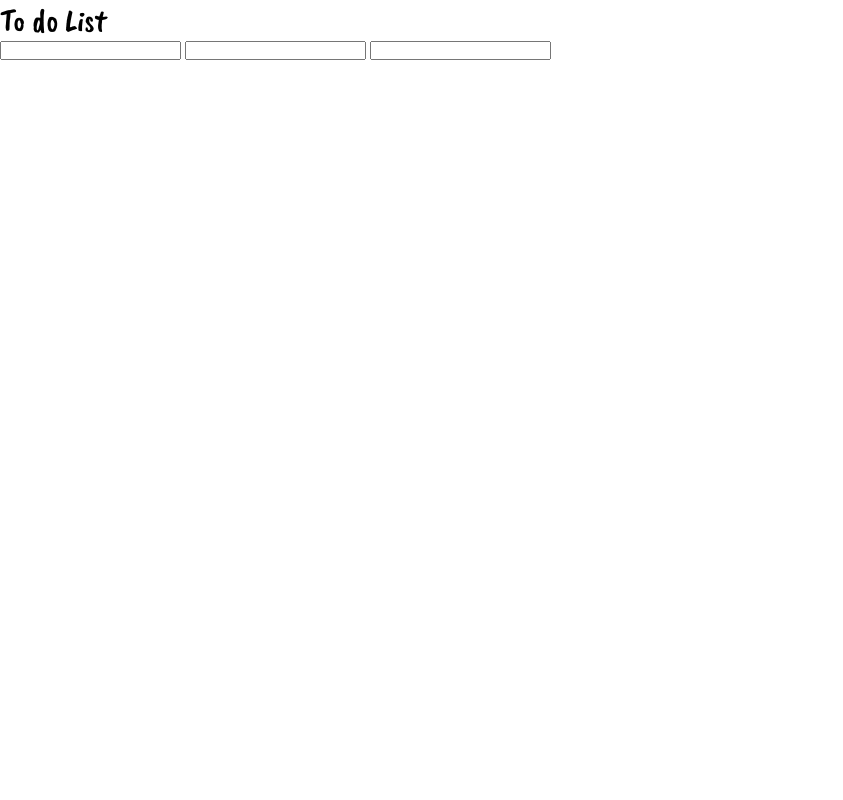
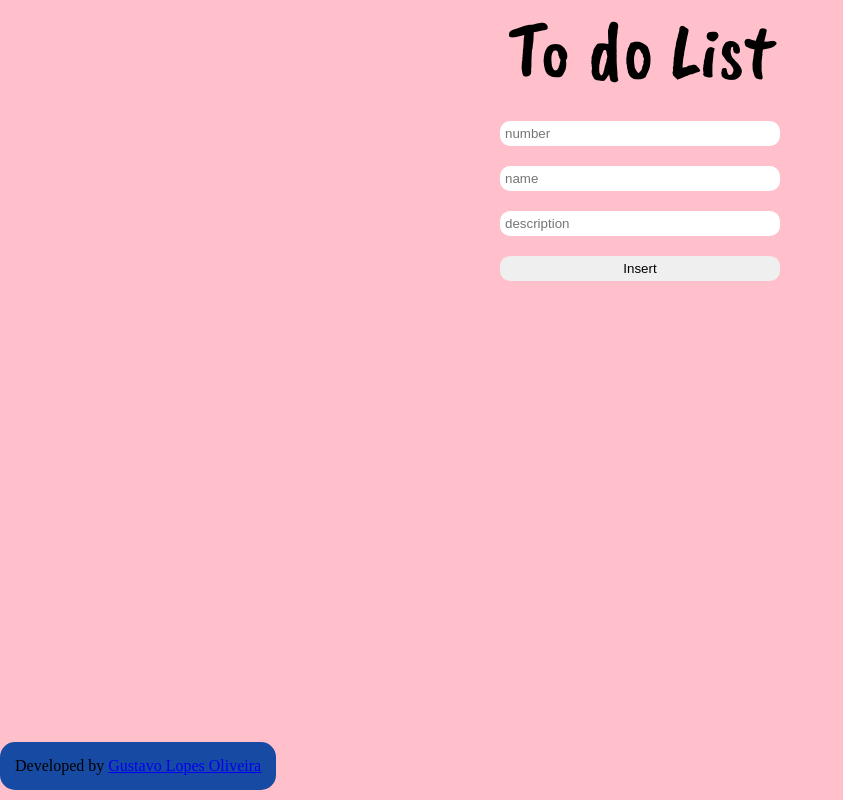
Before and after one commit to GustavoLopesOliveira/ToDoList, a plain HTML site: page frontend/index.html in a window 1280 px wide. Shown: the whole page, without its empty margins (0-843 px from the left). Drawn offline with nearby package versions, Linux system fonts and the light colour scheme.

Commit message:
feat : js

```diff
--- a/frontend/index.html
+++ b/frontend/index.html
@@ -18,13 +18,18 @@
     <h1 class="title">To do List</h1>
 
     <div class="container_inputs">
-        <input type="number" class="id">
-        <input type="text" class="name">
-        <input type="text" class="description">
+        <input type="number" class="id" placeholder="number">
+        <input type="text" class="name" placeholder="name">
+        <input type="text" class="description" placeholder="description">
+        <input type="submit" class="submit_input" value="Insert" >
     </div>
 
     <div class="task_list">
         <!-- Datas will be insert here -->
     </div>
+
+    <footer>
+        <p>Developed by <a target="_blank" href="https://github.com/GustavoLopesOliveira">Gustavo Lopes Oliveira</a></p>
+    </footer>
 </body>
 </html>
--- a/frontend/script.js
+++ b/frontend/script.js
@@ -0,0 +1,35 @@
+const number = document.getElementsByClassName('id')
+const name = document.getElementsByClassName('name')
+const description = document.getElementsByClassName('description')
+const submit  = document.getElementsByClassName('submit_input')
+
+read()
+
+async function read() {
+    const response = await fetch("/")
+    const data = await response.json()
+
+    const container = document.getElementsByClassName('task-list')[0]
+
+    container.innerHTML = ""
+
+    data.forEach(task => {
+        const div = document.createElement('div')
+        div.classList.add('task')
+
+        const idElem = document.createElement('p')
+        idElem.textContent = `ID: ${task.id}`
+
+        const nameElem = document.createElement('h3')
+        nameElem.textContent = task.name
+
+        const descElem = document.createElement('p')
+        descElem.textContent = task.description
+
+        div.appendChild(idElem)
+        div.appendChild(nameElem)
+        div.appendChild(descElem)
+
+        container.appendChild(div)
+    })
+}
--- a/frontend/style.css
+++ b/frontend/style.css
@@ -6,12 +6,68 @@
 @import url('https://fonts.googleapis.com/css2?family=Caveat+Brush&display=swap');
 
 :root{
-    --cor-primaria: red
-    --cor-secundaria: black
+    --cor-primaria: red;
+    --cor-secundaria: rgb(23, 75, 163) ;
+    --cor-base: pink;
 }
 
 .title{
     font-family: "Caveat Brush", cursive;
     font-weight: 400;
+    font-size: 5em;
     font-style: normal;
+
+    display: flex;
+    justify-self: center;
+
 }
+
+body{
+    background-color: pink;
+}
+
+
+.container_inputs{
+    display: flex;
+
+
+    flex-direction: column;
+    margin: auto;
+
+    padding: 10px;
+    max-width: 300px;
+}
+
+.container_inputs input{
+    padding: 5px;
+    margin: 10px;
+    border-radius: 10px;
+    border: none;
+
+    transition: transform  1.5s;
+}
+
+.container_inputs input:hover{
+    transform: scale(1.1);
+    border: 100px green;
+}
+
+
+footer{
+    position: fixed;
+    bottom: 0;
+    display: flex;
+    justify-self: center;
+
+
+    background-color: var(--cor-secundaria);
+    border-radius: 15px;
+    padding: 15px;
+    margin-bottom: 10px;
+
+    transition: transform 1s;
+}
+
+footer:hover{
+    transform: scale(1.1);
+}
```
